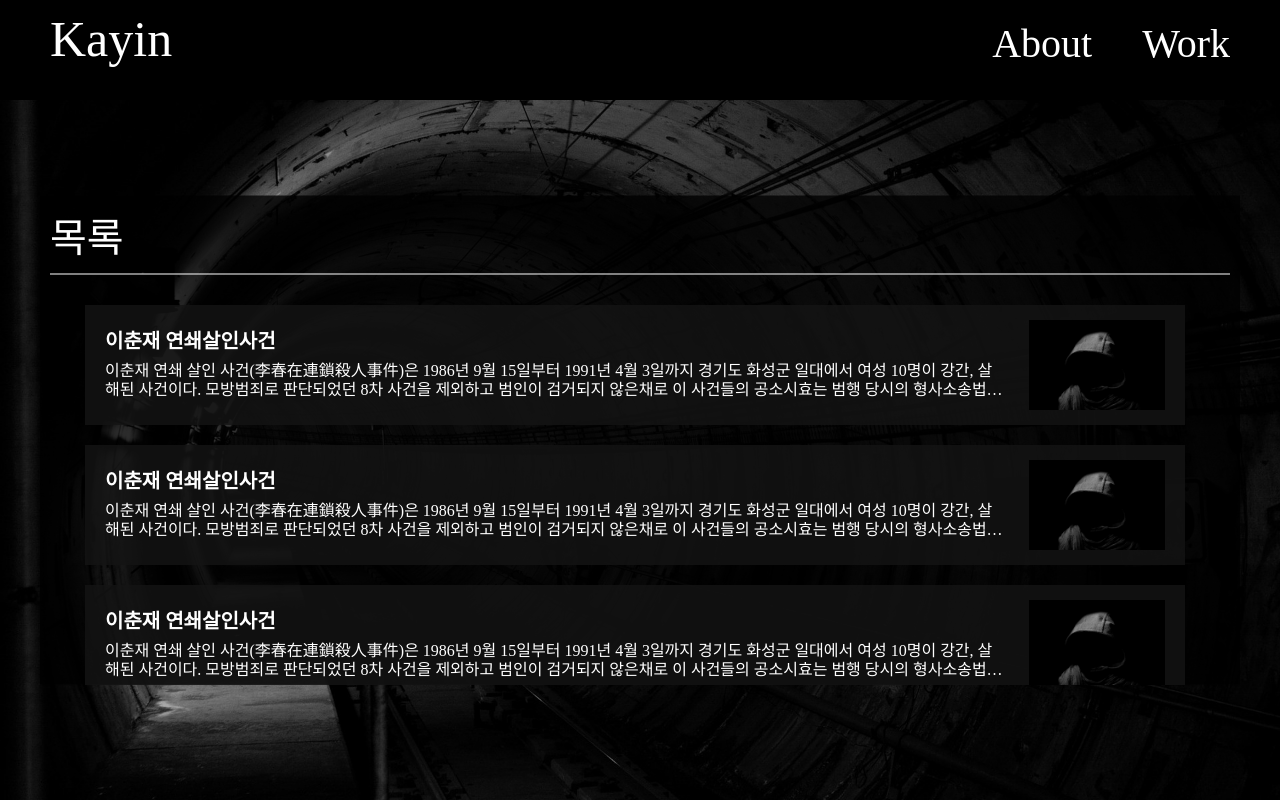
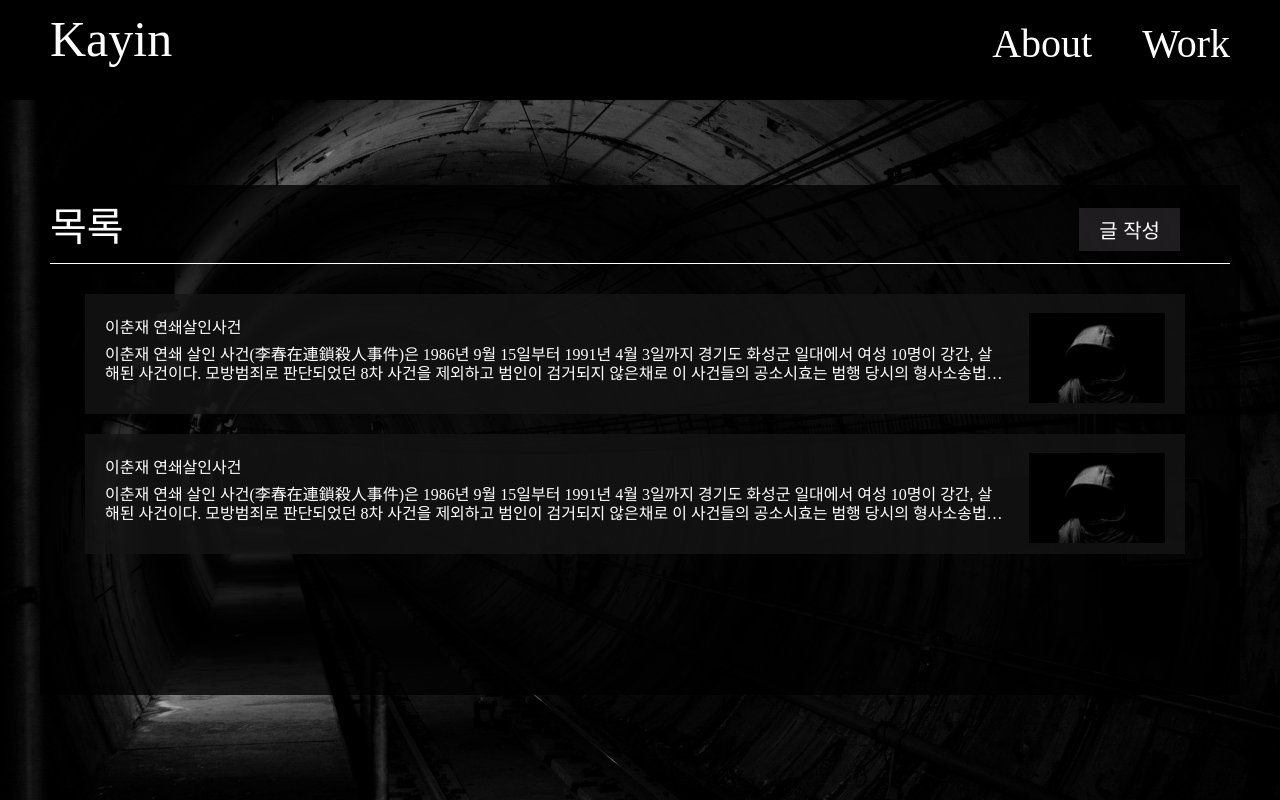
Before and after one commit to zero3062/kyain, a React (Create React App) app: page /work in a window 1280 px wide. Built offline with nearby package versions, Linux system fonts and the light colour scheme.

Commit message:
[ADD] WorkList

```diff
--- a/src/components/AboutPage/AboutPage.js
+++ b/src/components/AboutPage/AboutPage.js
@@ -34,8 +34,8 @@ class AboutPage extends Component {
 
     let isTitle = kr == true ? "블로그 소개" : "About";
     let isText = kr == true ? textKR : textEN;
-    let isKRColor = kr == true ? "rgba(153, 153, 153, 0.7)" : "rgba(44, 40, 45, 0.7)";
-    let isENColor = kr == true ? "rgba(44, 40, 45, 0.7)" : "rgba(153, 153, 153, 0.7)";
+    let isKRColor = kr == true ? "rgba(69, 69, 69, 0.99)" : "rgba(44, 40, 45, 0.7)";
+    let isENColor = kr == true ? "rgba(44, 40, 45, 0.7)" : "rgba(69, 69, 69, 0.99)";
 
 
     // if(kr) {
--- a/src/components/WorkItem/WorkItem.js
+++ b/src/components/WorkItem/WorkItem.js
@@ -1,22 +1,20 @@
 import React, {Component} from 'react';
 import styles from './WorkItem.scss';
-import xMark from './../../images/death.jpg';
 import classNames from 'classnames/bind';
 
 const cx = classNames.bind(styles);
 
 class WorkItem extends Component {
   render() {
+    const {title,text,img} = this.props;
+
     return (
       <div className={cx('workItem-back')}>
-        <div className={cx('workItem-contents')} style={{width: 900, float: "left"}}>
-          <div style={{fontSize: 20, fontWeight: "bold", marginBottom: 7}}>이춘재 연쇄살인사건</div>
-          <div className={cx('workItem-text')}>이춘재 연쇄 살인 사건(李春在連鎖殺人事件)은 1986년 9월 15일부터 1991년 4월 3일까지 경기도
-          화성군 일대에서 여성 10명이 강간, 살해된 사건이다. 모방범죄로 판단되었던 8차 사건을 제외하고
-          범인이 검거되지 않은채로 이 사건들의 공소시효는 범행 당시의 형사소송법 규정(제249조)에 따라 범행
-          후 15년이 지난 2001년 9월 14일 ~ 2006년 4월 2일 사이에 모두 만료되었다.</div>
+        <div className={cx('workItem-contents')}>
+          <div className={cx('workItem-title')}>{title}</div>
+          <div className={cx('workItem-text')}>{text}</div>
         </div>
-        <div><img className={cx('workItem-img')} style={{height: 90, width: "auto"}} src={xMark}/></div>
+        <div><img className={cx('workItem-img')} src={img}/></div>
       </div>
     );
   }
--- a/src/components/WorkItem/WorkItem.scss
+++ b/src/components/WorkItem/WorkItem.scss
@@ -8,6 +8,15 @@
   .workItem-contents {
     margin-left: 20px;
     margin-top: 20px;
+    width: 900px;
+    float: "left";
+    padding-top: 20px;
+
+    .workItem-title {
+      font-size: 20;
+      font-weight: "bold";
+      margin-bottom: 7px;
+    }
 
     .workItem-text {
       overflow: hidden;
@@ -22,8 +31,20 @@
   }
 
   .workItem-img {
-    margin-top: 15px;
+    height: 90px;
+    width: auto;
     float: right;
+    margin-top: -70px;
     margin-right: 20px;
   }
 }
+@media screen and (max-width: 1024px) {
+   /* Specific to this particular image */
+   .workItem-back{
+     width: 620px;
+
+     .workItem-contents {
+       width: 420px;
+     }
+   }
+}
--- /dev/null
+++ b/src/components/WorkList/WorkList.js
@@ -0,0 +1,26 @@
+import React, {Component} from 'react';
+import WorkItem from '../WorkItem/WorkItem';
+
+class WorkList extends Component {
+  render(){
+    const {works} = this.props;
+    const workItem = works.map(
+      work => (
+        <WorkItem
+          key={work.id}
+          title={work.title}
+          text={work.text}
+          img={work.img}
+        />
+      )
+    );
+
+    return(
+      <div>
+        {workItem}
+      </div>
+    );
+  }
+}
+
+export default WorkList;
--- a/src/components/WorkPage/WorkPage.js
+++ b/src/components/WorkPage/WorkPage.js
@@ -2,9 +2,9 @@ import React, {Component} from 'react';
 import styles from './WorkPage.scss';
 import { Link } from "react-router-dom";
 import MainMenu from '../MainMenu/MainMenu';
-import WorkItem from '../WorkItem/WorkItem';
+import WorkList from '../WorkList/WorkList';
 import classNames from 'classnames/bind';
-
+import xMark from './../../images/death.jpg';
 
 const cx = classNames.bind(styles);
 
@@ -12,22 +12,35 @@ class WorkPage extends Component {
   constructor(props){
     super(props);
     this.state = {
-
+      works: [
+        {
+          id: 1,
+          title: "이춘재 연쇄살인사건",
+          text: "이춘재 연쇄 살인 사건(李春在連鎖殺人事件)은 1986년 9월 15일부터 1991년 4월 3일까지 경기도 화성군 일대에서 여성 10명이 강간, 살해된 사건이다. 모방범죄로 판단되었던 8차 사건을 제외하고 범인이 검거되지 않은채로 이 사건들의 공소시효는 범행 당시의 형사소송법 규정(제249조)에 따라 범행 후 15년이 지난 2001년 9월 14일 ~ 2006년 4월 2일 사이에 모두 만료되었다.",
+          img: xMark,
+        },
+        {
+          id: 2,
+          title: "이춘재 연쇄살인사건",
+          text: "이춘재 연쇄 살인 사건(李春在連鎖殺人事件)은 1986년 9월 15일부터 1991년 4월 3일까지 경기도 화성군 일대에서 여성 10명이 강간, 살해된 사건이다. 모방범죄로 판단되었던 8차 사건을 제외하고 범인이 검거되지 않은채로 이 사건들의 공소시효는 범행 당시의 형사소송법 규정(제249조)에 따라 범행 후 15년이 지난 2001년 9월 14일 ~ 2006년 4월 2일 사이에 모두 만료되었다.",
+          img: xMark,
+        },
+      ]
     }
   }
 
   render() {
+    const {works} = this.state;
+
     return (
       <div className={cx('work-back')}>
         <div className={cx('work-contents')}>
-          <div className={cx('work-maintitle')}>목록</div>
+          <div className={cx('work-maintitle')}>
+            <div>목록</div>
+            <input className={cx('work-add')} type="button" value="글 작성"/>
+          </div>
           <div className={cx('work-listBox')}>
-            <WorkItem/>
-            <WorkItem/>
-            <WorkItem/>
-            <WorkItem/>
-            <WorkItem/>
-
+            <WorkList works={works}/>
           </div>
         </div>
       </div>
--- a/src/components/WorkPage/WorkPage.scss
+++ b/src/components/WorkPage/WorkPage.scss
@@ -22,6 +22,7 @@
     left: 50%;
     transform: translate(-50%, -50%);
     width: 1200px;
+    height: 510px;
     background-color: rgba(0, 0, 0, 0.8);
 
     .work-maintitle {
@@ -29,6 +30,18 @@
       font-size: 40px;
       padding-bottom: 10px;
       border-bottom: 1px solid white;
+
+      .work-add {
+        float: right;
+        margin-top: -45px;
+        margin-right: 50px;
+        background-color: rgba(44, 40, 45, 0.7);
+        font-size: 20px;
+        border: none;
+        color: white;
+        padding: 7px 20px;
+        outline: none;
+      }
     }
 
     .work-listBox {
@@ -51,3 +64,18 @@
   top: 0;
   left: 0;
 }
+
+
+@media screen and (max-width: 1024px) {
+   /* Specific to this particular image */
+   .work-back{
+     left: 50%;
+     margin-left: -512px;
+
+     .work-contents {
+       position: absolute;
+       width: 720px;
+       margin-top: 40px;
+     }
+   }
+}
```
